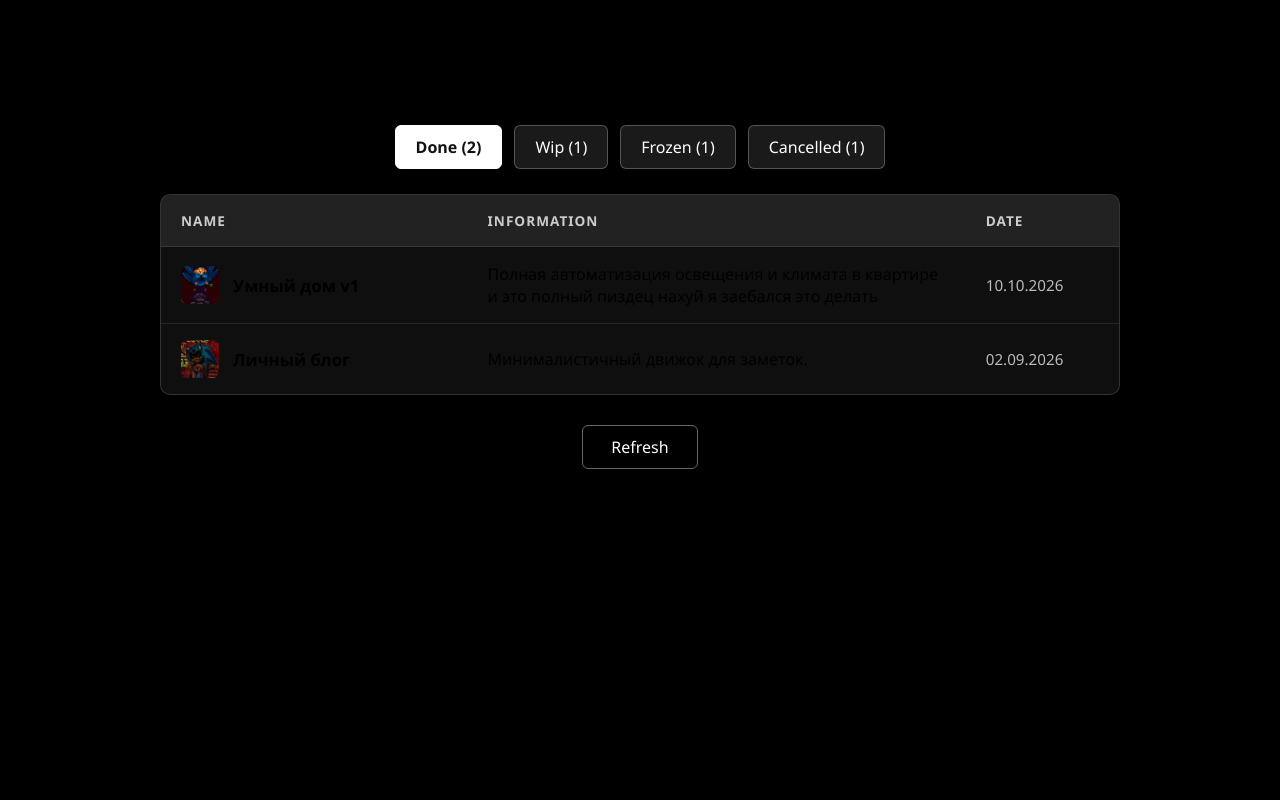
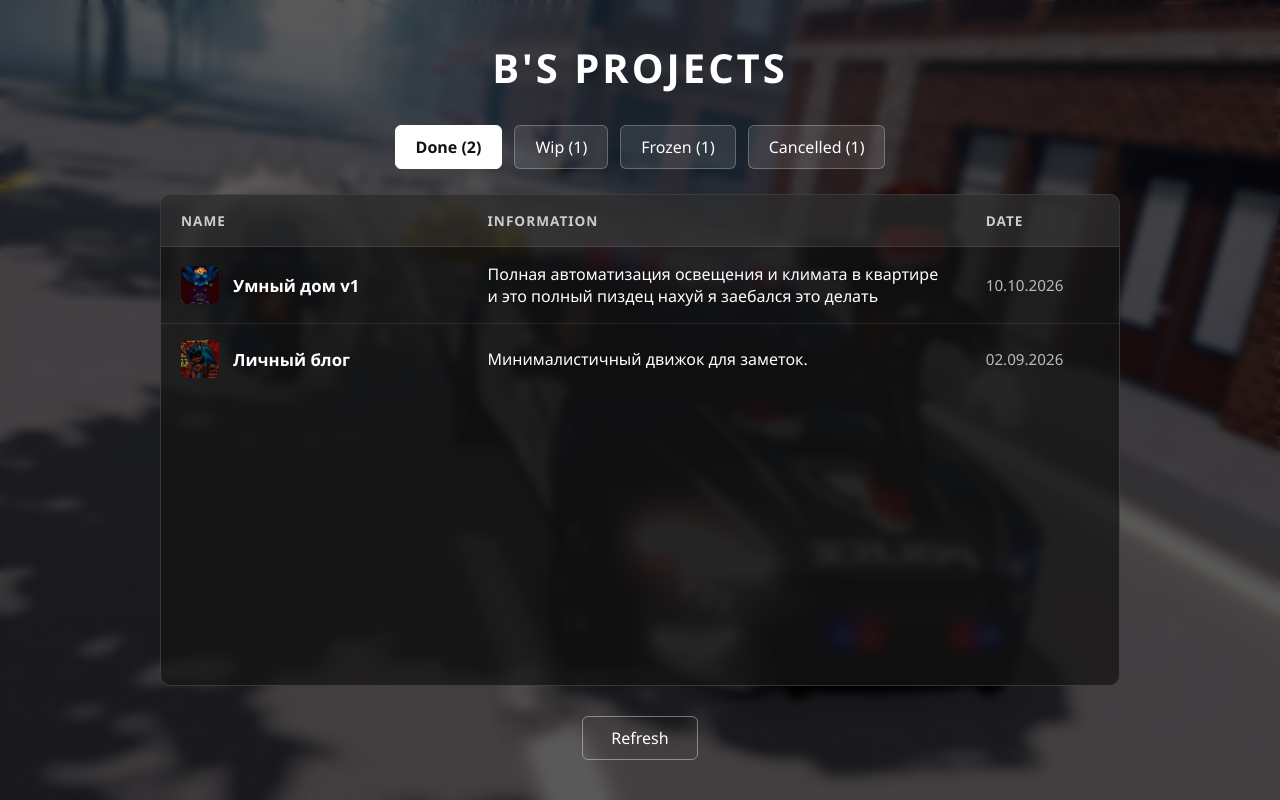
Before and after one commit to lenar220-crypto/brelok-status.github.io, a plain HTML site: page index.html in a window 1280 px wide. Drawn offline with Linux system fonts and the light colour scheme.

Commit message:
Update style.css

```diff
--- a/style.css
+++ b/style.css
@@ -6,17 +6,24 @@
 }
 
 body {
-    background-color: #000000; /* Чёрный фон, который проступает при затухании */
+  color: #ffffff;
+  min-height: 100vh;
+  display: flex;
+  flex-direction: column;
+  background-color: #111;
 }
 
+/* Полноэкранный фон с плавной сменой */
 #bg-layer {
-    background-size: cover;
-    background-position: center;
-    background-repeat: no-repeat;
-    opacity: 0; /* Изначально скрыт до загрузки первой картинки */
-
-    /* Анимируем ТОЛЬКО прозрачность, исключая размер и позицию */
-    transition: opacity 0.8s ease-in-out;
+  position: fixed;
+  top: 0;
+  left: 0;
+  width: 100%;
+  height: 100%;
+  background-size: cover;
+  background-position: center;
+  transition: background-image 1s ease-in-out;
+  z-index: -2;
 }
 
 /* Полупрозрачное затемнение, чтобы текст хорошо читался на любом фоне */
```
